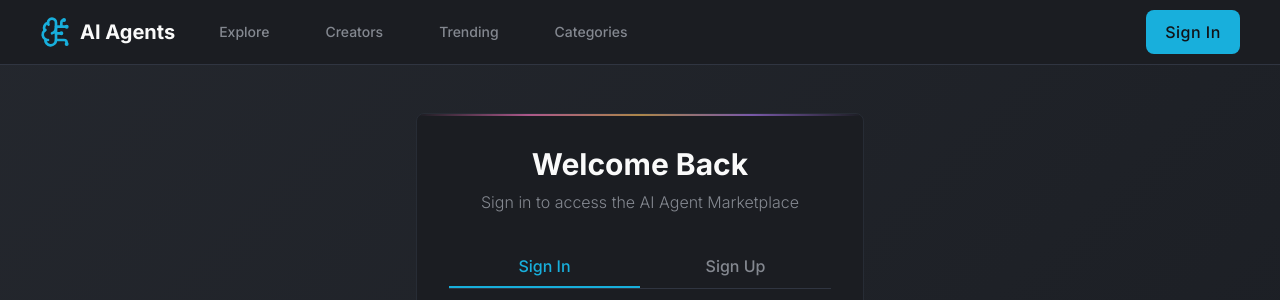
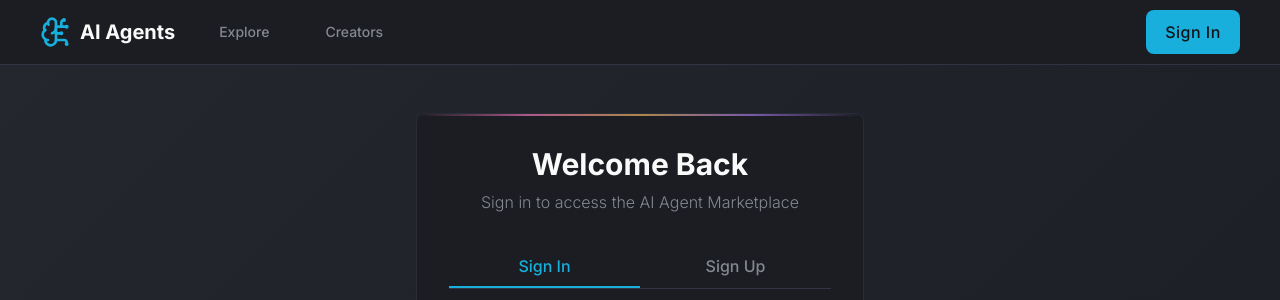
Before and after one commit to dhruv-garg07/agent-architects-studio, a Flask app: page /auth in a window 1280 px wide. Shown: the top 300 px of the page. Run offline with Flask 3, Linux system fonts and the light colour scheme; parts of the project's set-up code (start-up, migrations or seed data) failed here and were passed over; some libraries are stand-ins or nearby versions.

Commit message:
Rrmoved trending and creaters for now, as not been implemented

```diff
--- a/templates/base.html
+++ b/templates/base.html
@@ -408,14 +408,14 @@
                             class="text-muted-foreground hover:text-primary px-3 py-2 text-sm font-medium transition-colors">
                             Creators
                         </a>
-                        <a href="{{ url_for('trending') }}"
+                        <!-- <a href="{{ url_for('trending') }}"
                             class="text-muted-foreground hover:text-primary px-3 py-2 text-sm font-medium transition-colors">
                             Trending
                         </a>
                         <a href="{{ url_for('categories') }}"
                             class="text-muted-foreground hover:text-primary px-3 py-2 text-sm font-medium transition-colors">
                             Categories
-                        </a>
+                        </a> -->
                     </div>
                 </div>
 
```
